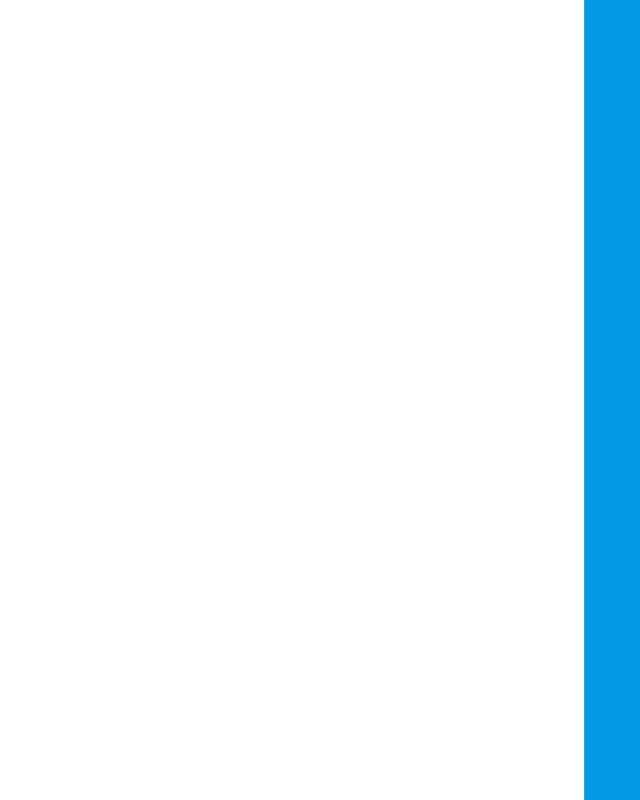
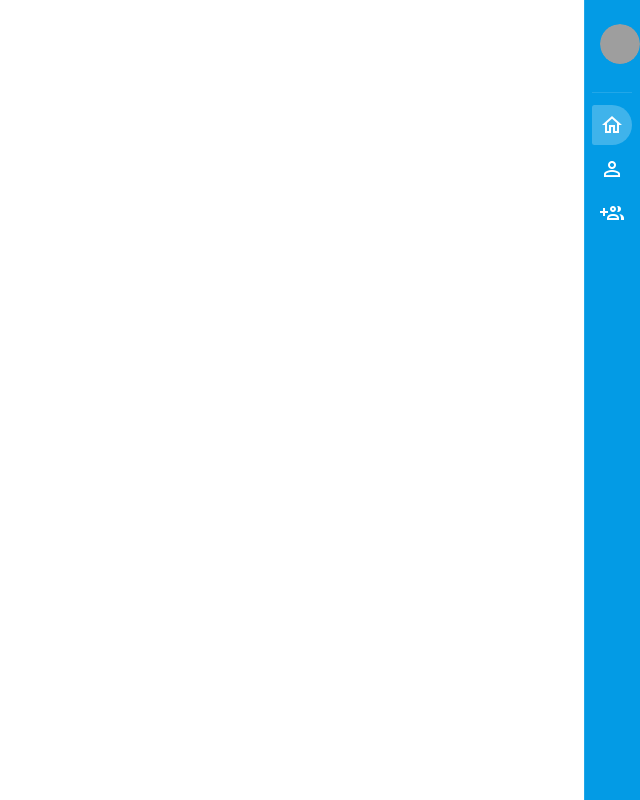
Before and after one commit to rugrisser/vue-social, a Vue app: page / in a window 1280 px wide. Shown: the whole page, without its empty margins (640-1280 px from the left). Built offline with nearby package versions, Linux system fonts and the light colour scheme; grey boxes are pictures that could not be loaded.

Commit message:
Navigation

```diff
--- a/src/App.vue
+++ b/src/App.vue
@@ -1,7 +1,42 @@
 <template>
     <v-app id="app">
         <v-navigation-drawer color="light-blue darken-1" dark expand-on-hover hide-overlay permanent right app>
-
+            <v-list nav shaped dense>
+                <v-list-item two-line>
+                    <v-list-item-avatar>
+                        <img :src="'https://randomuser.me/api/portraits/men/1.jpg'">
+                    </v-list-item-avatar>
+                    <v-list-item-content class="text-left">
+                        <v-list-item-title class="font-weight-black">SocialLink</v-list-item-title>
+                        <v-list-item-subtitle>Иван Иванов</v-list-item-subtitle>
+                    </v-list-item-content>
+                </v-list-item>
+                <v-divider class="my-3"></v-divider>
+                <v-list-item link to="/">
+                    <v-list-item-icon>
+                        <v-icon>mdi-home-outline</v-icon>
+                    </v-list-item-icon>
+                    <v-list-item-content>
+                        <v-list-item-title class="text-left">Главная</v-list-item-title>
+                    </v-list-item-content>
+                </v-list-item>
+                <v-list-item>
+                    <v-list-item-icon>
+                        <v-icon>mdi-account-outline</v-icon>
+                    </v-list-item-icon>
+                    <v-list-item-content>
+                        <v-list-item-title class="text-left">Мой профиль</v-list-item-title>
+                    </v-list-item-content>
+                </v-list-item>
+                <v-list-item>
+                    <v-list-item-icon>
+                        <v-icon>mdi-account-multiple-plus-outline</v-icon>
+                    </v-list-item-icon>
+                    <v-list-item-content>
+                        <v-list-item-title class="text-left">Найти друзей</v-list-item-title>
+                    </v-list-item-content>
+                </v-list-item>
+            </v-list>
         </v-navigation-drawer>
         <v-content class="px-12 py-3">
             <v-container fluid>
```
